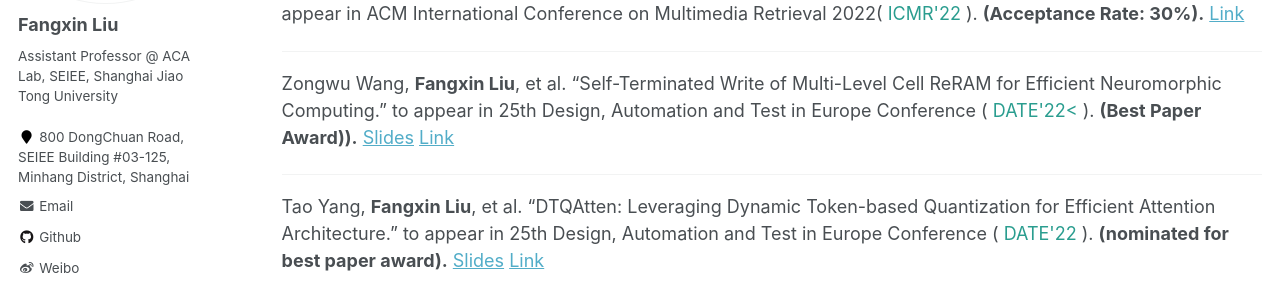
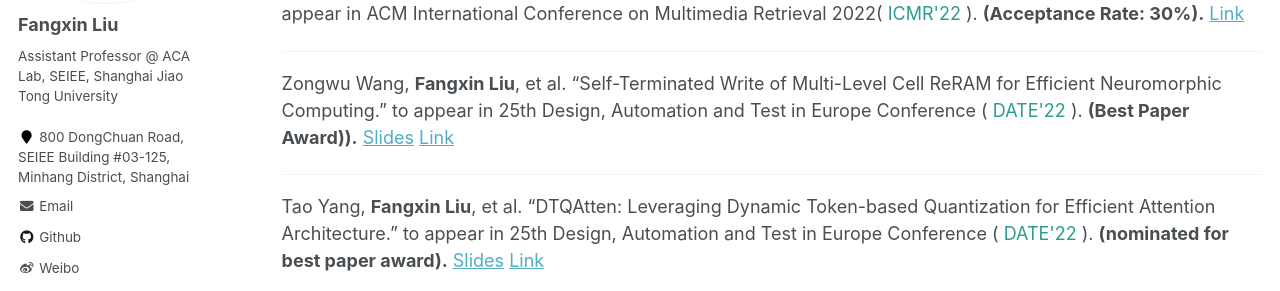
Before and after one commit to xywangbuaa/xywang.github.io, a Jekyll site: the page built from _pages/publications.md, in a window 1280 px wide and 900 px high, scrolled down 1945 px. Shown: the part 166-457 px from the top of the window. Built offline with Jekyll 4.4.1, drawn with Linux system fonts in a browser that asks for light colours.

Commit message:
Update publications.md

```diff
--- a/_pages/publications.md
+++ b/_pages/publications.md
@@ -72,7 +72,7 @@ Yongbiao Chen, **Fangxin Liu**, et al. "Supervised Contrastive Vehicle Quantizat
 --------
 
 
-Zongwu Wang, **Fangxin Liu**, et al. "Self-Terminated Write of Multi-Level Cell ReRAM for Efficient Neuromorphic Computing." to appear in 25th Design, Automation and Test in Europe Conference ( <font color="#2a9d8f">DATE'22< </font> ). **(Best Paper Award)).** [Slides](/files/%DATE-22%STW_slides.pdf) [Link](/files/%DATE-22%STW_preprint.pdf)
+Zongwu Wang, **Fangxin Liu**, et al. "Self-Terminated Write of Multi-Level Cell ReRAM for Efficient Neuromorphic Computing." to appear in 25th Design, Automation and Test in Europe Conference ( <font color="#2a9d8f">DATE'22 </font> ). **(Best Paper Award)).** [Slides](/files/%DATE-22%STW_slides.pdf) [Link](/files/%DATE-22%STW_preprint.pdf)
 
 --------
 
```
